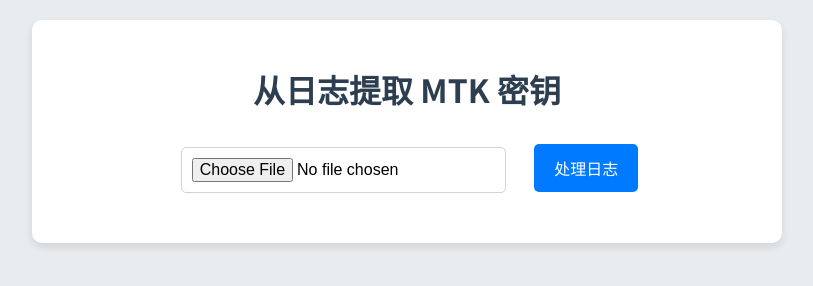
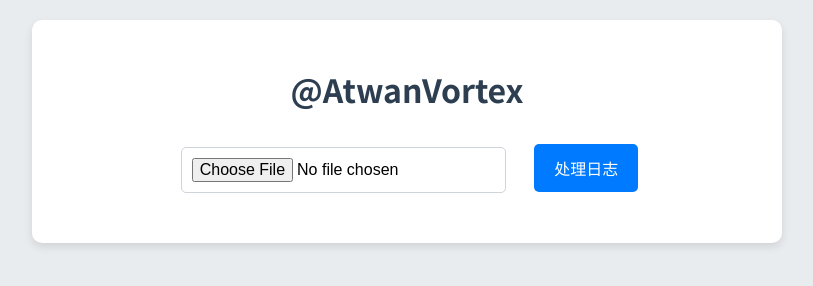
Before and after one commit to adnanhallak0094/mtk, a plain HTML site: page index.html in a window 1280 px wide. Shown: the whole page, without its empty margins (233-1046 px from the left). Drawn offline with Linux system fonts and the light colour scheme.

Commit message:
Update index.html

```diff
--- a/index.html
+++ b/index.html
@@ -85,7 +85,7 @@
 </head>
 <body>
     <div class="container">
-        <h1>从日志提取 MTK 密钥</h1>
+        <h1>@AtwanVortex</h1>
         <input type="file" id="logFileInput" accept=".txt" title="选择日志文本文件">
         <button onclick="processLog()">处理日志</button>
         <div id="error"></div>
```
